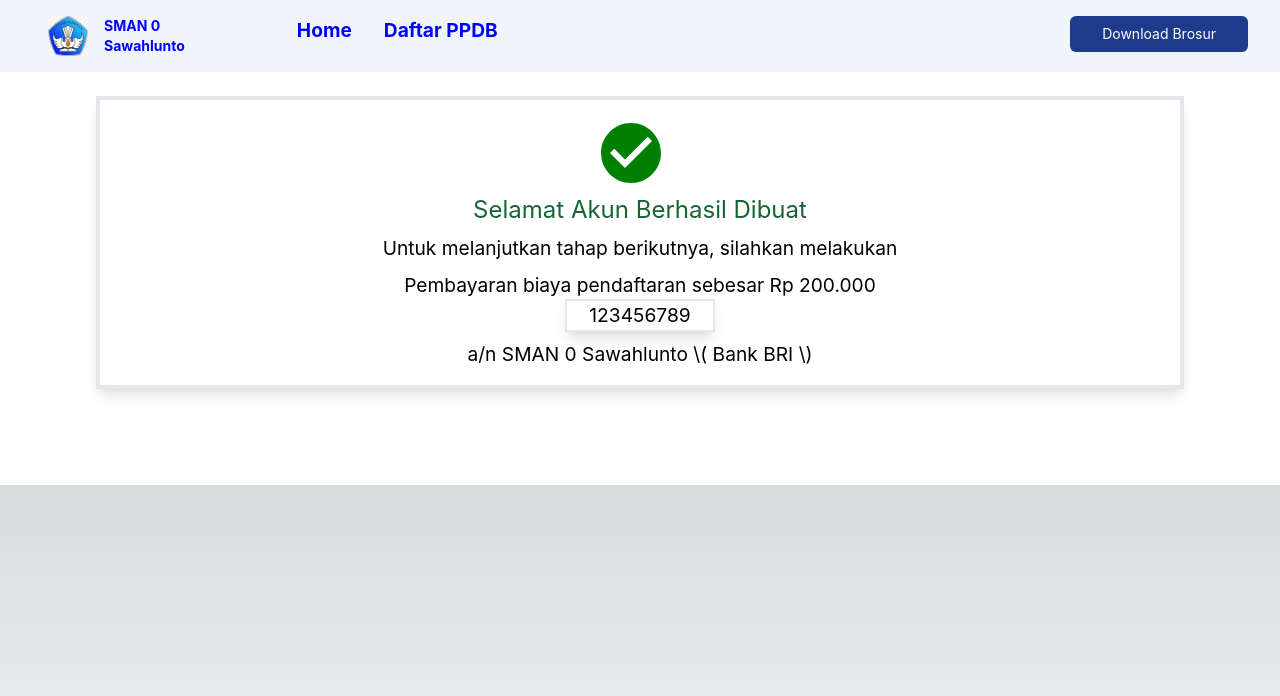
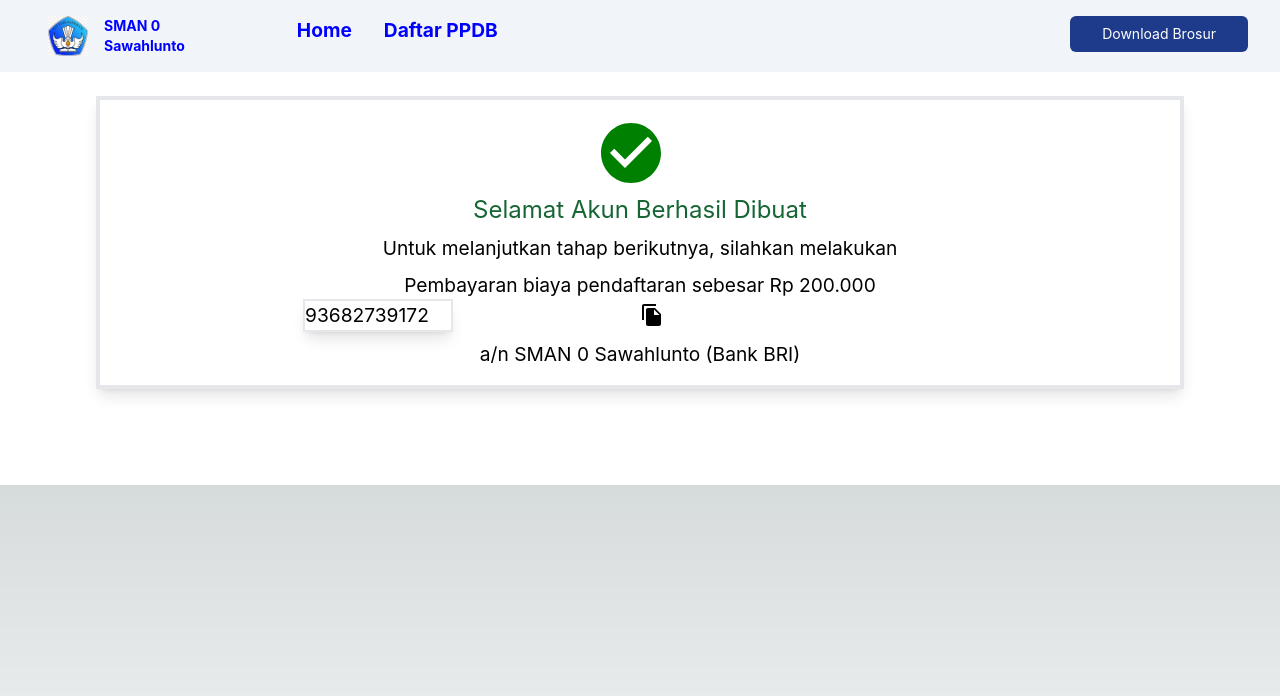
Before and after one commit to harymunli/PPDB-Website-Example, a Next.js app: page /success in a window 1280 px wide. Shown: the top 696 px of the page. Built offline with nearby package versions, Linux system fonts and the light colour scheme.

Commit message:
half-finished success page

```diff
--- a/package.json
+++ b/package.json
@@ -14,6 +14,7 @@
     "@next/font": "13.1.1",
     "next": "13.1.1",
     "react": "18.2.0",
+    "react-copy-to-clipboard": "^5.1.0",
     "react-dom": "18.2.0",
     "react-download-link": "^2.3.0"
   },
--- a/pages/daftar.js
+++ b/pages/daftar.js
@@ -33,7 +33,7 @@ export default class Daftar extends React.Component {
                                 <button className=" text-white bg-blue-900 hover:bg-blue-700 p-2 mx-8 rounded-lg w-[200px]"> Daftar</button>
                                 </Link>
                             </div>
-                            Sudah punya akun? klik disini
+                            <p className='text-center'> Sudah punya akun? <a className='text-blue-700' href='/login'>klik disini</a> </p>
                         </div>
                     </form>
                 </main>
--- a/pages/success.js
+++ b/pages/success.js
@@ -1,9 +1,20 @@
+import React from "react";
 import CheckCircleIcon from '@material-ui/icons/CheckCircle';
 import Header from '../components/Header'
 import Navbar from '../components/Navbar'
-import green from "@material-ui/core/colors/green";
+import FileCopyIcon from '@material-ui/icons/FileCopy';
+import {CopyToClipboard} from 'react-copy-to-clipboard';
 
-export default function success(){
+export default class success extends React.Component{
+    constructor(props) {
+        super(props);
+        this.state = {
+            value: '',
+            copied: false,
+        }
+    }
+
+    render(){
         return(
             <div class="bg-white">
                 <Header />
@@ -15,12 +26,22 @@ export default function success(){
                         <p className='text-center text-green-800 text-2xl'>Selamat Akun Berhasil Dibuat</p>
                         <p className='mt-2 text-center'>Untuk melanjutkan tahap berikutnya, silahkan melakukan</p>
                         <p className='mt-2 text-center'>Pembayaran biaya pendaftaran sebesar Rp 200.000</p>
+                        <div className="grid grid-cols-2 justify-items-stretch">
+                            <input type="text" value="93682739172" readonly className='col-start-1 border-2 shadow-lg mx-auto w-[150px]'></input>
+                            <span>
+                                <CopyToClipboard className="inline col-start-1" text="93682739172"
+                                    onCopy={() => this.setState({copied: true})}>
+                                    <button><FileCopyIcon/></button>
+                                </CopyToClipboard>
+                            </span>
+                        </div>
+                            {this.state.copied ? <span style={{color: 'red'}}>Copied.</span> : null}
+                        <p className='mt-2 text-center'>a/n SMAN 0 Sawahlunto (Bank BRI)</p>
 
-                    <input type="text" value="123456789" readonly className='border-2 shadow-lg mx-auto w-[150px] text-center'></input>
-                    <p className='mt-2 text-center'>a/n SMAN 0 Sawahlunto \( Bank BRI \)</p>
                         {/* TODO 2 Button. */}
                     </div>
                 </main>
             </div>
         )
     }
+}
```
Also changed, not shown: components/Mustinput.js (+0 -11 lines), 1 other file (tests, documents, lock files or other folders). Lines whose indentation alone changed are shown as unchanged.
